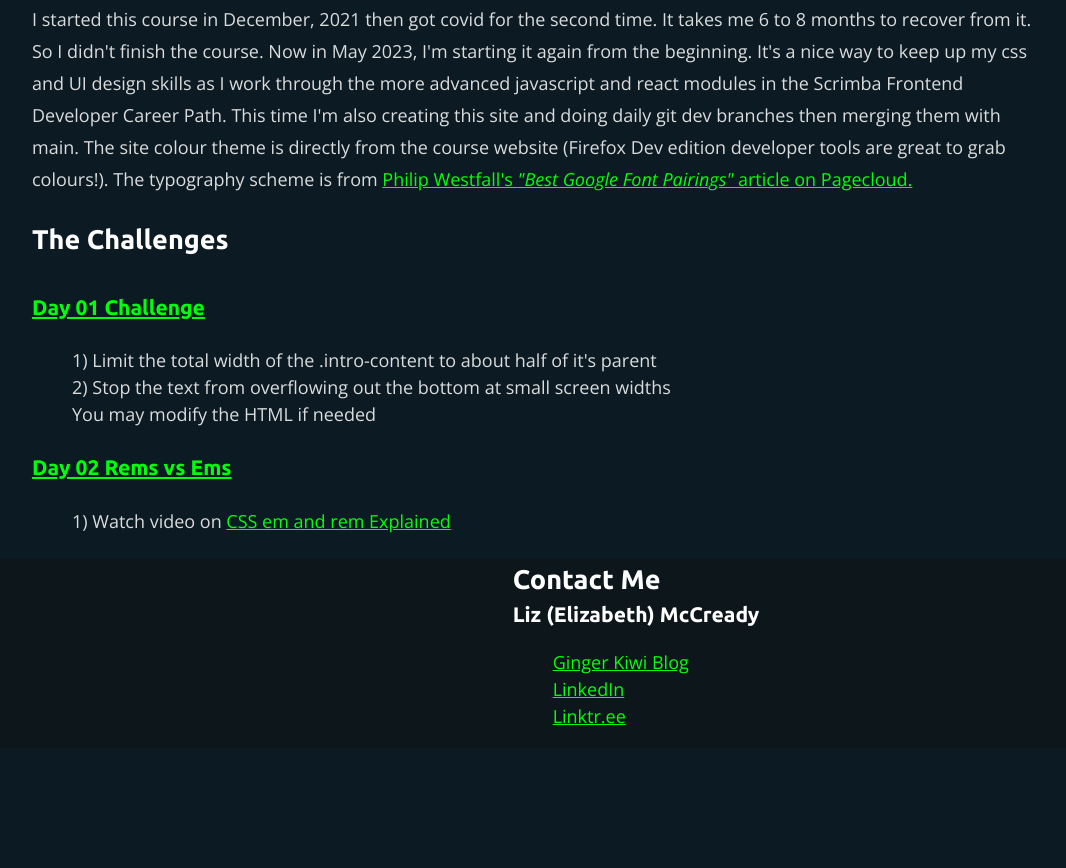
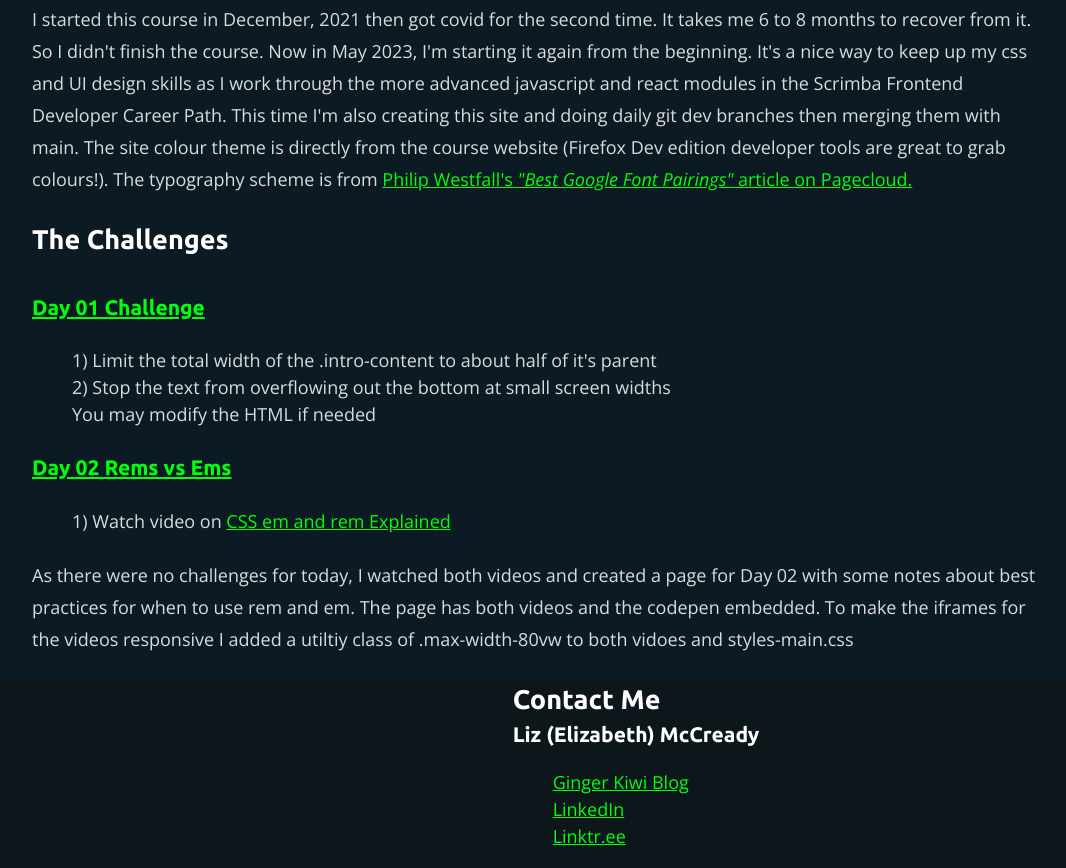
Before and after one commit to GingerKiwi/conquering-responsive-layouts, a plain HTML site: page home.html in a window 1280 px wide. Shown: the part 398-1266 px from the top of the page, without its empty margins (4-1070 px from the left). Before the commit the page ends 1146 px from the top, so only its background shows below. Drawn offline with nearby package versions, Linux system fonts and the light colour scheme.

Commit message:
add more notes to day02 section in home.html

```diff
--- a/home.html
+++ b/home.html
@@ -83,6 +83,7 @@
           <li>1) Watch video on <a href="https://youtu.be/_-aDOAMmDHI">CSS em and rem Explained</a></li>
         </ul>
       </p>
+      <p>As there were no challenges for today, I watched both videos and created a page for Day 02 with some notes about best practices for when to use rem and em. The page has both videos and the codepen embedded. To make the iframes for the videos responsive I added a utiltiy class of .max-width-80vw to both vidoes and styles-main.css</p>
     </main>
     <footer class="flex">
       <nav class="nav-footer">
```
